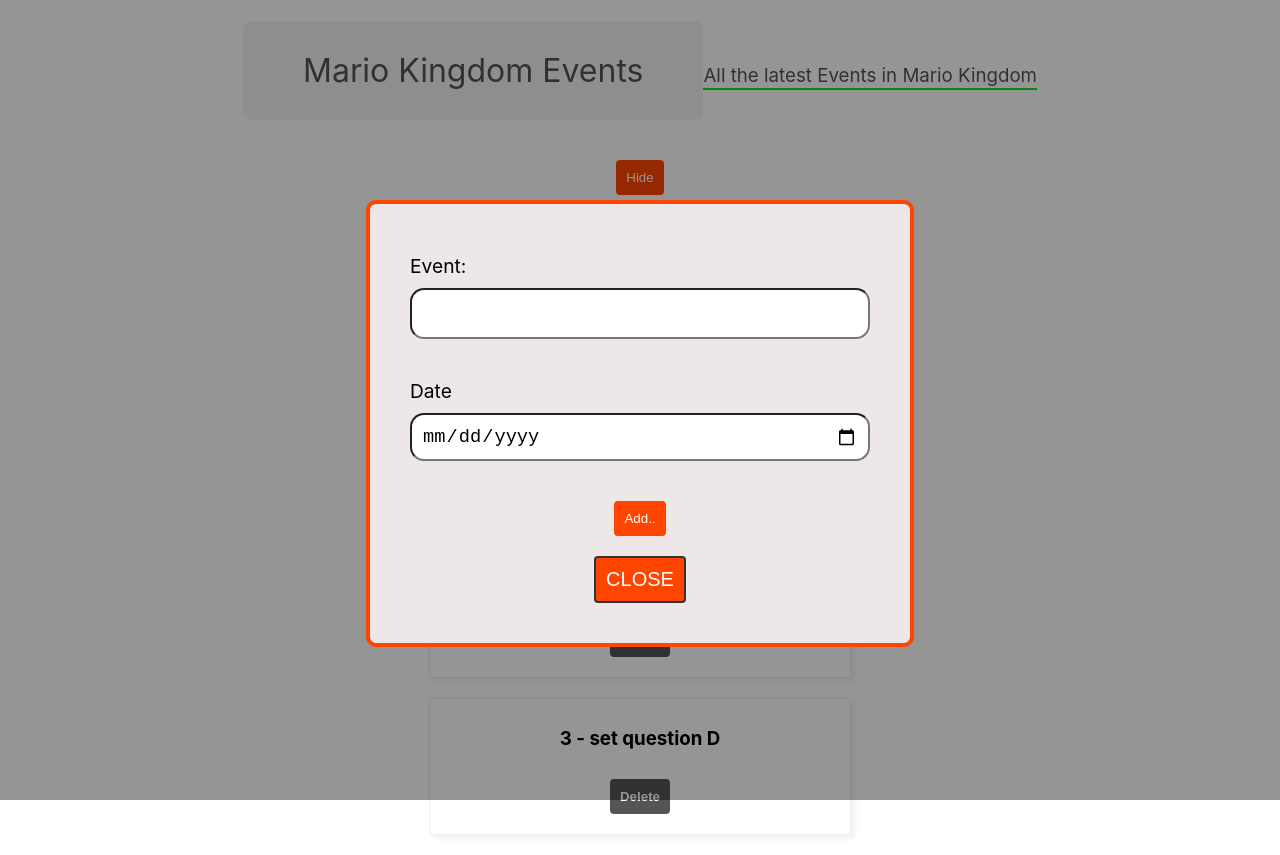
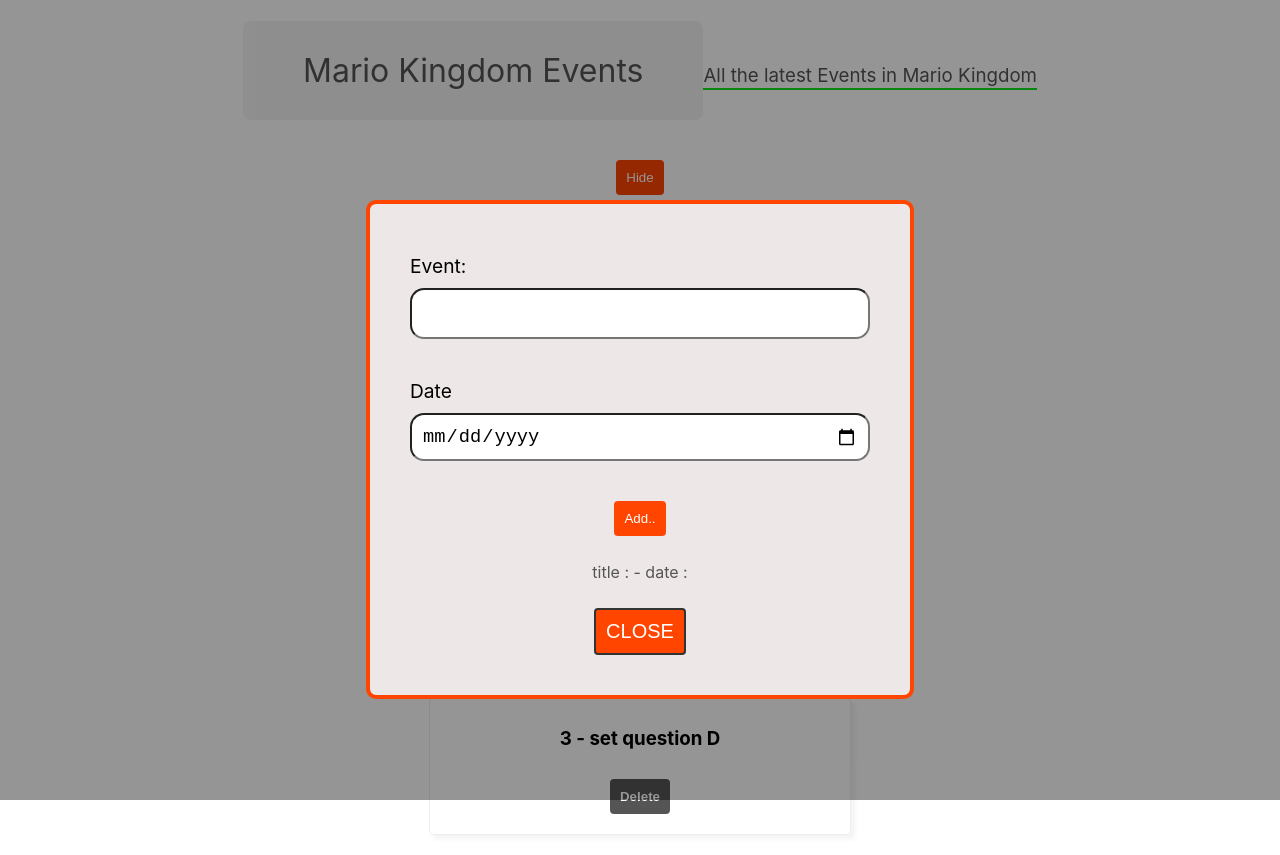
Before and after one commit to PuyaAmini/first-react-app-X-, a React (Create React App) app: page / in a window 1280 px wide. Built offline with nearby package versions, Linux system fonts and the light colour scheme.

Commit message:
[*retrain] onChange event in form

```diff
--- a/src/components/NewEventForm.js
+++ b/src/components/NewEventForm.js
@@ -1,17 +1,22 @@
-import React from 'react'
+import React, { useState } from 'react'
 import "./NewEventForm.css"
 export default function NewEventForm() {
+       const [title, setTitle] = useState('')
+       const [date, setDate] = useState('')
        return (
               <form className='new-event-form'>
                      <label>
                             <span>Event:</span>
-              <input type='text'/>
+                            <input type='text'
+                                   onChange={e => setTitle(e.target.value)} />
                      </label>
                      <label>
                             <span>Date</span>
-              <input type='date'/>
+                            <input type='date'
+                                   onChange={e => setDate(e.target.value)} />
                      </label>
                      <button>Add..</button>
+                     <p>title : {title} - date : {date}</p>
               </form>
        )
 }
```
Lines whose indentation alone changed are shown as unchanged.
